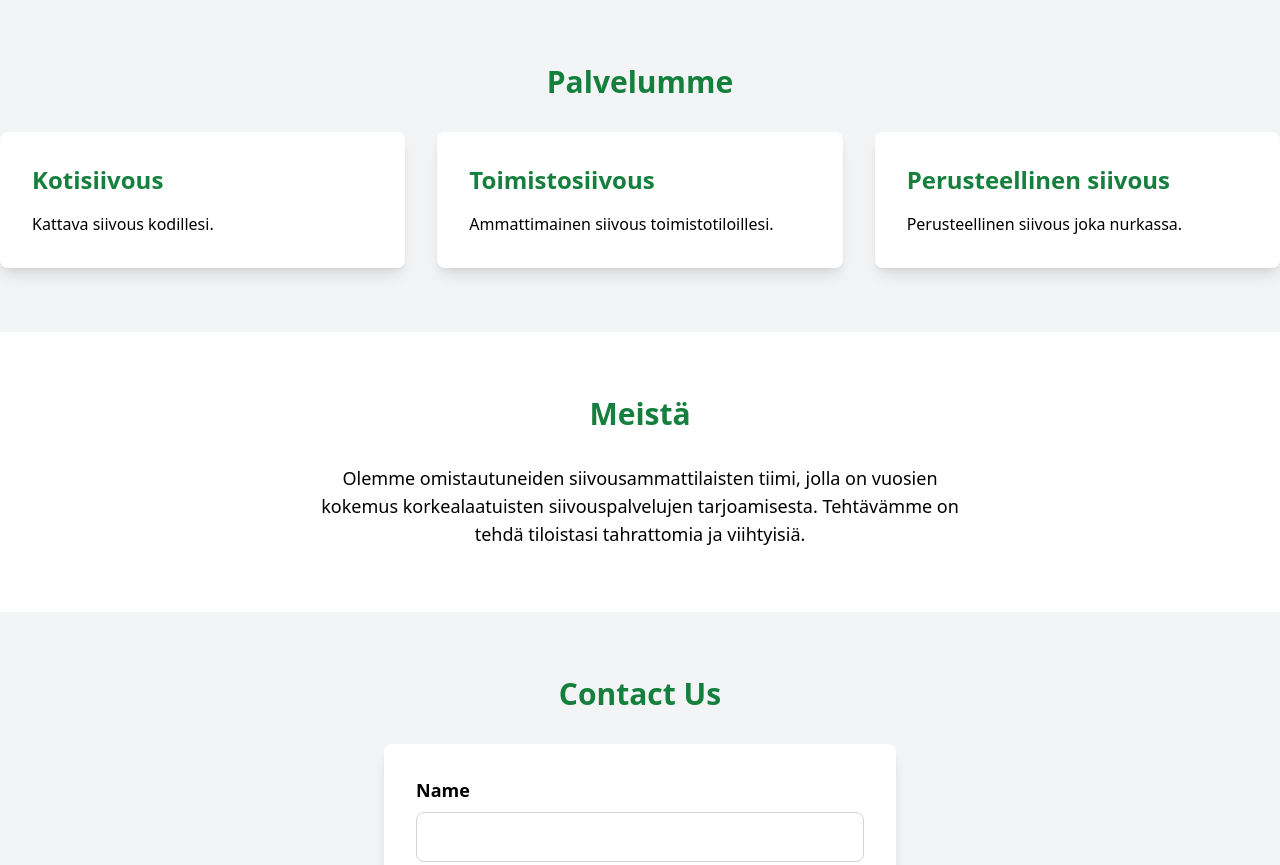
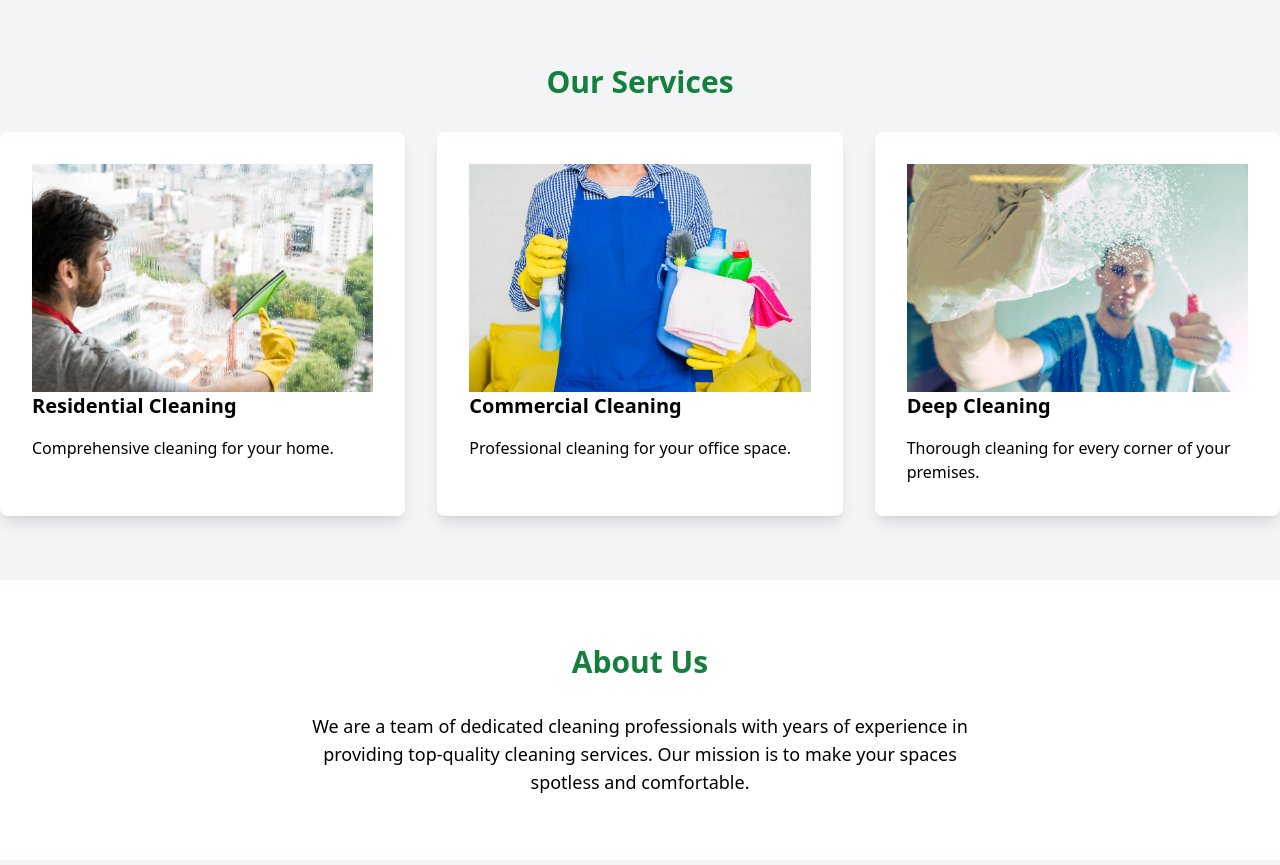
Before and after one commit to DeepeshKalura/saffi-html-page, a plain HTML site: page public/index.html in a window 1280 px wide. Shown: the part 904-1769 px from the top of the page. Drawn offline with nearby package versions, Linux system fonts and the light colour scheme; some packages are replaced by stand-ins of ours.

Commit message:
added service section

```diff
--- a/public/index.html
+++ b/public/index.html
@@ -69,7 +69,7 @@
         .querySelectorAll(".phone-number")
         .forEach((el) => (el.textContent = phoneNumber));
 
-      const userPreferredLanguage = localStorage.getItem('language') || "fi";
+      const userPreferredLanguage = localStorage.getItem('language') || "en";
       langData = await fetchLanguageData(userPreferredLanguage);
       updateContent(langData);
     });
@@ -156,27 +156,29 @@
 
   <!-- Services section -->
   <section id="services" class="py-16 bg-gray-100">
-    <div class="container mx-auto">
-      <h2 class="text-3xl font-bold mb-8 text-center text-green-700" data-i18n="offeringLine">
-      </h2>
-      <div class="grid grid-cols-1 md:grid-cols-2 lg:grid-cols-3 gap-8">
+
+    <div class="container mx-auto ">
+      <h2 class="text-3xl font-bold mb-8 text-green-700 text-center" data-i18n="offeringLine"></h2>
+      <div class="grid grid-cols-1 md:grid-cols-3 gap-8">
         <div class="bg-white p-8 rounded-lg shadow-lg">
-          <h3 class="text-2xl font-bold mb-4 text-green-700" data-i18n="serviceOne">
+          <img src="./assets/image_4.jpg" alt="" srcset="">
+          <h3 class=" text-xl font-bold mb-4" data-i18n="serviceOne">
           </h3>
           <p data-i18n="serviceOneAbout"></p>
         </div>
         <div class="bg-white p-8 rounded-lg shadow-lg">
-          <h3 class="text-2xl font-bold mb-4 text-green-700" data-i18n="serviceTwo">
-          </h3>
+          <img src="./assets/image_3.jpg" alt="" srcset="">
+          <h3 class="text-xl font-bold mb-4" data-i18n="serviceTwo"></h3>
           <p data-i18n="serviceTwoAbout"></p>
         </div>
         <div class="bg-white p-8 rounded-lg shadow-lg">
-          <h3 class="text-2xl font-bold mb-4 text-green-700" data-i18n="servciceThree">
-          </h3>
+          <img src="./assets/image_2.jpg" alt="" srcset="">
+          <h3 class="text-xl font-bold mb-4" data-i18n="serviceThree"></h3>
           <p data-i18n="serviceThreeAbout"></p>
         </div>
       </div>
-    </div>
+
+
   </section>
 
   <!-- About Us section -->
```
Also changed, not shown: public/assets/image_1.jpg (added), public/assets/image_2.jpg (added), public/assets/image_3.jpg (added), public/assets/image_4.jpg (added).
